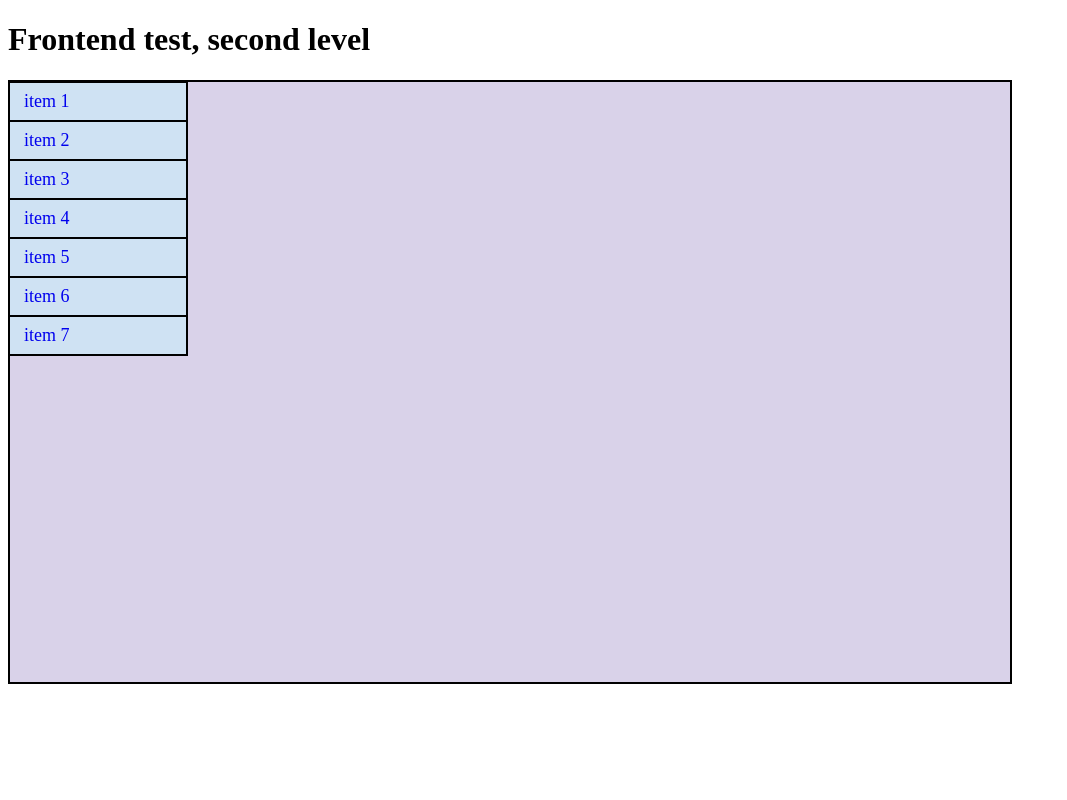
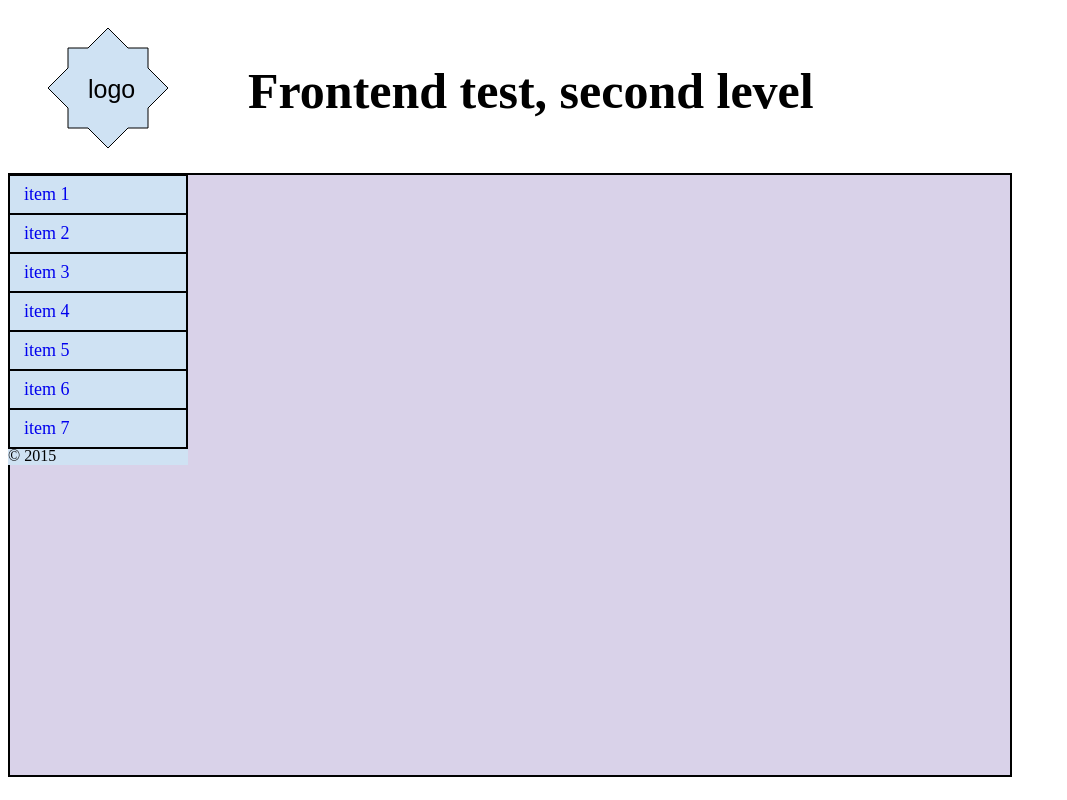
Before and after one commit to DmitriyDubchenko/learn, a plain HTML site: page index.html in a window 1280 px wide. Shown: the whole page, without its empty margins (0-1067 px from the left). Drawn offline with Linux system fonts and the light colour scheme.

Commit message:
commit 9/05/17

```diff
--- a/index.html
+++ b/index.html
@@ -7,7 +7,12 @@
   </head>
   <body>
 		<div class = "pageheader">
-			<div class = "logo">  </div>
+			<div class = "logo">
+					<svg>
+		    			<polygon class = "logo-logo" points = "80,80 100,60 100,40 120,40 140,20 160,40 180,40 180,60 200,80 180,100 180,120 160,120 140,140 120,120 100,120  100,100 " fill="#cfe2f3" stroke = "black"  />
+		    			<text x = "120" y = "90" font-family="sans-serif" font-size="25" fill="black">logo</text>
+					</svg>
+			</div>
 			<div class = "description">
 				<h1> Frontend test, second level </h1>
 		  </div>
@@ -23,6 +28,7 @@
 						<li class = ""><a href="#item5">item 5</a></li>
 						<li class = ""><a href="#item6">item 6</a></li>
 						<li class = ""><a href="#item7">item 7</a></li>
+						<li class = "2015">© 2015</li>
 					</ul>
 				</div>
 
@@ -30,8 +36,4 @@
 
 			</div>
 
-
-
-
-
-  </body>
+</body>
--- a/style.css
+++ b/style.css
@@ -3,6 +3,20 @@ width:1000px;
 height:600px;
 background-color:#d9d2e9;
 border:2px solid black;
+}
+
+.description{
+	padding: 20px;
+	font-family: "Arial-MT" "sarif";
+	font-size:25px;
+}
+.pageheader{
+display:flex;
+}
+.logo {
+	position:relative;
+	margin:0px -40px;
+
 }
 
 .main-menu {
@@ -15,7 +29,14 @@ width: 180px;
 display: flex;
 justify-content: flex-end;
 flex-direction:column;
+background-color:#cfe2f3;
 }
+
+/*не хочет растягиватся вниз © 2015*/
+.main-menu li::last-child{
+	height:100%;
+}
+
 
 .main-menu a {
 background-color:#cfe2f3;
```
Also changed, not shown: 1 other file.
